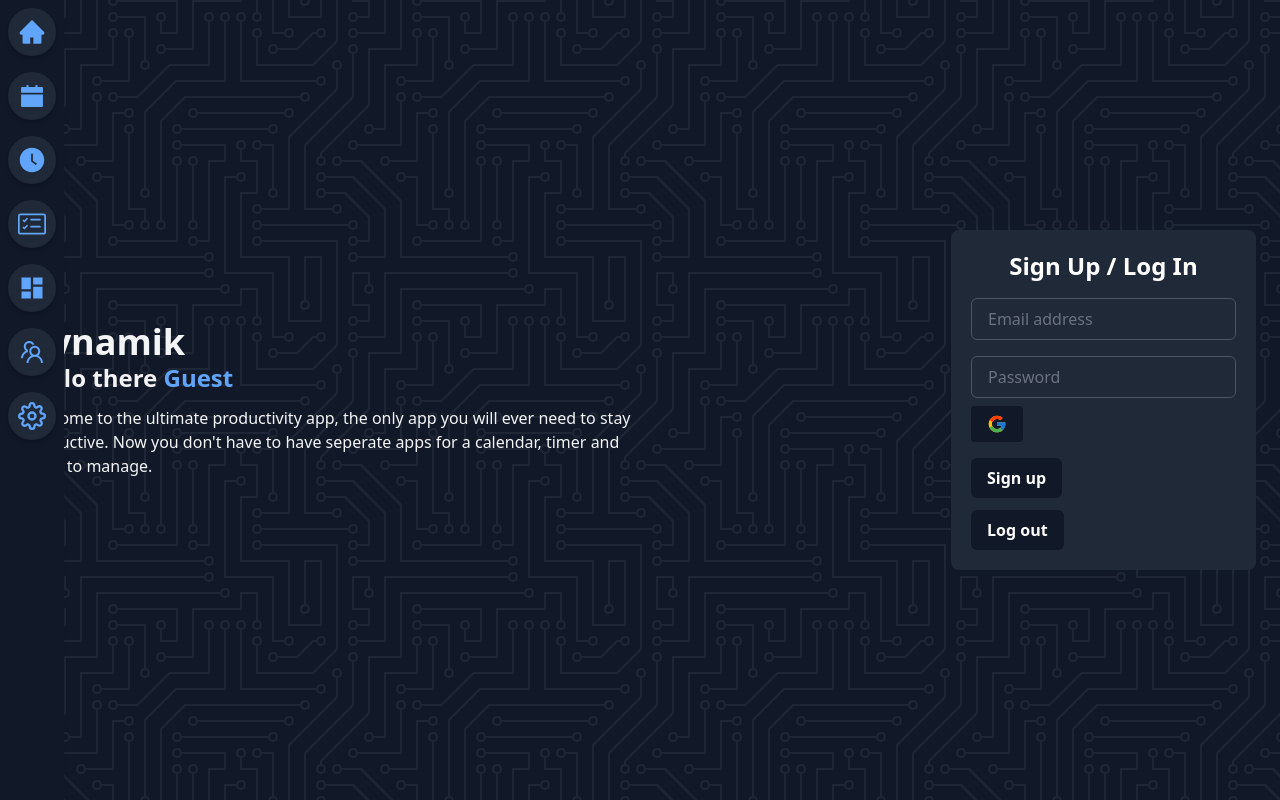
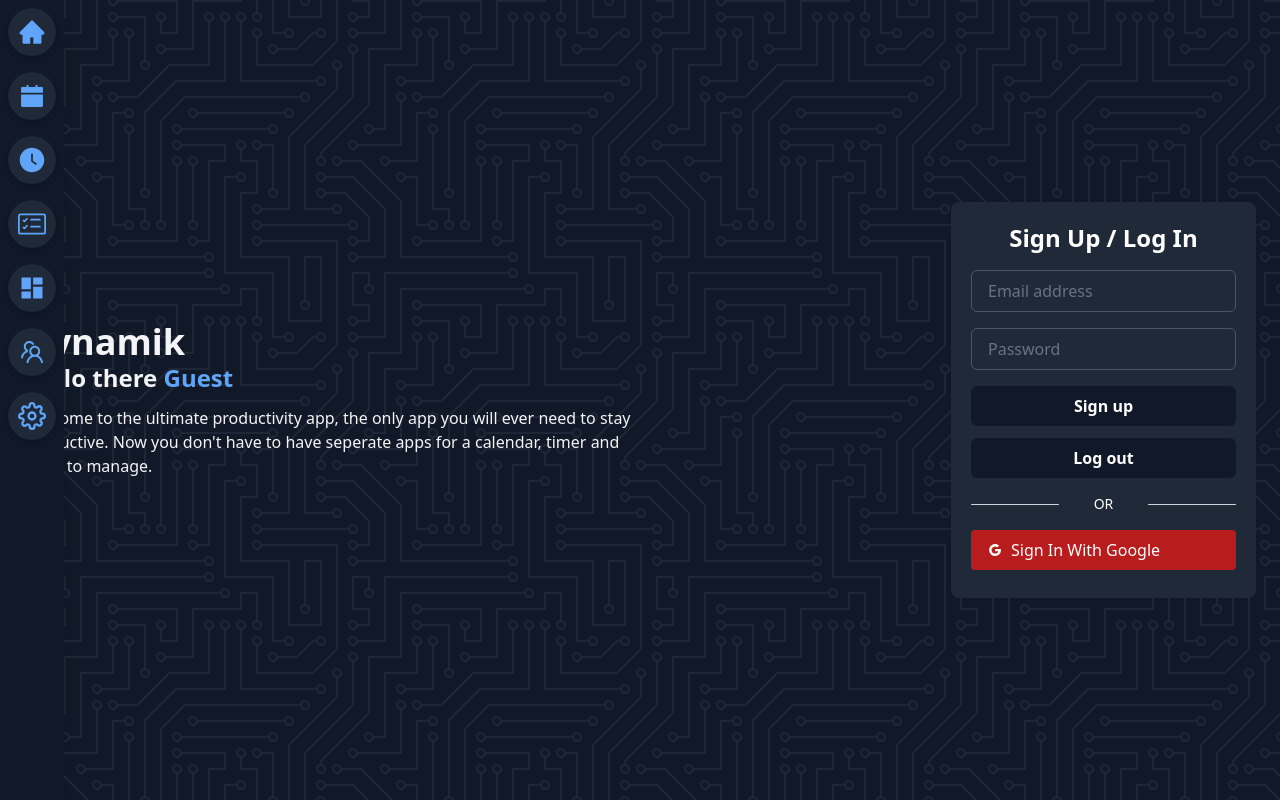
Before and after one commit to ScriptedRain/timerApp, a React (Create React App) app: page / in a window 1280 px wide. Built offline with nearby package versions, Linux system fonts and the light colour scheme; no server answers.

Commit message:
Changed styling for login in

```diff
--- a/src/Components/Apitesting.jsx
+++ b/src/Components/Apitesting.jsx
@@ -1,7 +1,7 @@
 import React from 'react'
 import { useState } from 'react'
 
-import { FcGoogle } from 'react-icons/fc'
+import { AiOutlineGoogle } from 'react-icons/ai'
 import { useAuth } from '../Contexts/UserContext'
 
 
@@ -47,19 +47,8 @@ const Register = () => {
                 aria-label='Password'
               ></input>
             </div>
-            <div className='flex space-x-2 my-2 '>
-              <button
-                onClick={() => signInWithGoogle()}
-                className={
-                  ' disabled:opacity-50 disabled:cursor-not-allowed py-2 px-4 rounded inline-flex items-center font-medium tracking-wide text-white capitalize transition duration-200 transform bg-gray-900 hover:bg-gray-700 focus:ring-indigo-300 focus:ring-opacity-80 ease-in-out hover:scale-110 '
-                }
-              >
-                <FcGoogle className='w-full h-5 ' />
-              </button>
-            </div>
-
             <div className='flex items-center justify-between mt-4'>
-              <button disabled={currentUser != null} className=' disabled:opacity-50 disabled:cursor-not-allowed px-4 py-2 font-semibold text-white transition-cxolors duration-200 transform bg-gray-900 rounded-md hover:bg-gray-800 dark:hover:bg-gray-700 focus:outline-none focus:bg-gray-800 dark:focus:bg-gray-700'>
+              <button disabled={currentUser != null} className='w-full disabled:opacity-50 disabled:cursor-not-allowed px-4 py-2 font-semibold text-white transition-cxolors duration-200 transform bg-gray-900 rounded-md hover:bg-gray-800 dark:hover:bg-gray-700 focus:outline-none focus:bg-gray-800 dark:focus:bg-gray-700'>
                 Sign up
               </button>
             </div>
@@ -67,8 +56,27 @@ const Register = () => {
               <button onClick={async (e) => {
                   e.preventDefault()
                   logout()}}
-                className=' disabled:opacity-50 disabled:cursor-not-allowed px-4 py-2 mt-2 font-semibold text-white transition-cxolors duration-200 transform bg-gray-900 rounded-md hover:bg-gray-800 dark:hover:bg-gray-700 focus:outline-none focus:bg-gray-800 dark:focus:bg-gray-700'>
+                className=' disabled:opacity-50 disabled:cursor-not-allowed w-full px-4 py-2 mt-2 font-semibold text-white transition-cxolors duration-200 transform bg-gray-900 rounded-md hover:bg-gray-800 dark:hover:bg-gray-700 focus:outline-none focus:bg-gray-800 dark:focus:bg-gray-700'>
                 Log out
+              </button>
+            </div>
+            <div class="flex my-4 items-center text-center">
+                <hr class="border-gray-300 border-1 w-full rounded-md"/>
+                <label class="block font-medium text-sm text-white w-full">
+                    OR
+                </label>
+                <hr class="border-gray-300 border-1 w-full rounded-md"/>
+            </div>
+
+            <div className='flex space-x-2 my-2 '>
+              <button
+                onClick={() => signInWithGoogle()}
+                className={
+                  ' disabled:opacity-50 disabled:cursor-not-allowed w-full inline-flex py-2 px-4 rounded items-center font-medium text-white capitalize transition duration-200 transform bg-red-700 hover:bg-red-900 focus:ring-indigo-300 focus:ring-opacity-80 '
+                }
+              >
+                <AiOutlineGoogle className=' h-5 ' />
+                <div className='ml-2'>Sign in with google</div>
               </button>
             </div>
           </form>
```
